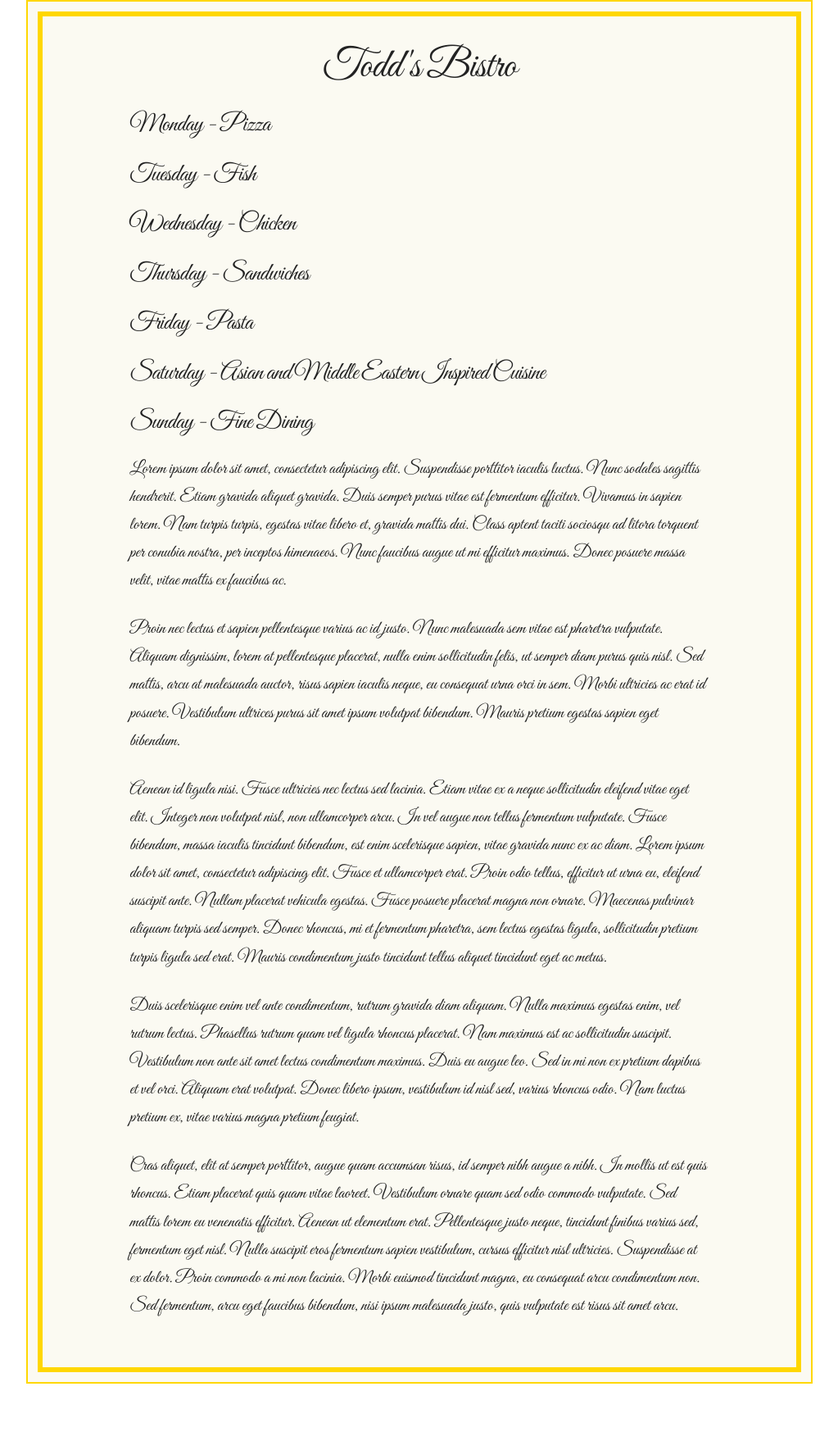
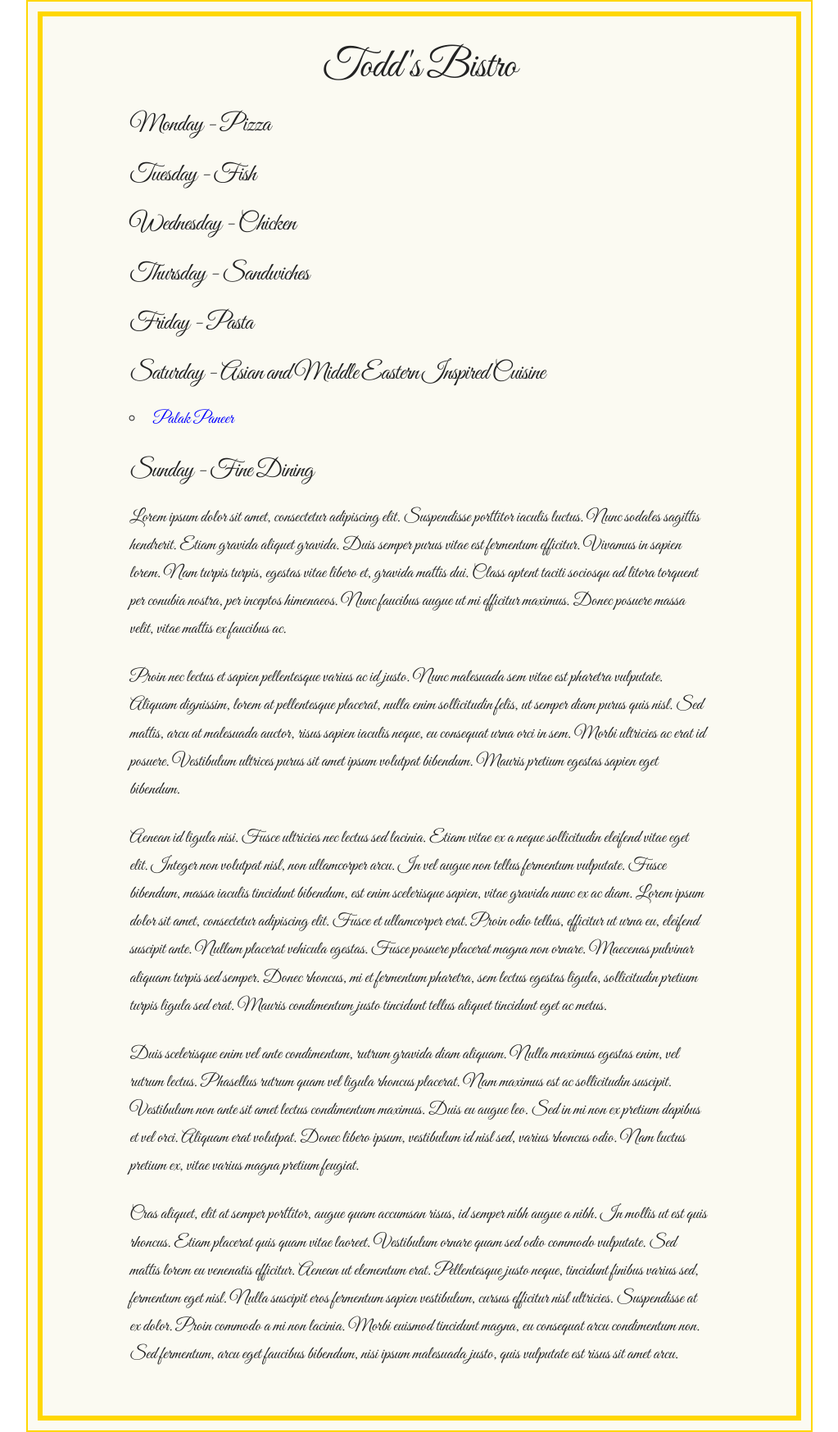
Before and after one commit to trbittner/recipes, a Jekyll site: the page built from main.html, in a window 1280 px wide. Shown: the whole page at 82% size, without its empty margins (128-1151 px from the left). Built offline with Jekyll 4.4.1, drawn with Linux system fonts in a browser that asks for light colours; before the commit the page ends 1688 px from its top, so only the background shows below that.

Commit message:
Added looping logic and anchor link styling.

```diff
--- a/assets/css/recipe.css
+++ b/assets/css/recipe.css
@@ -165,3 +165,23 @@ html, body {
 .menu-header {
   text-align: center;
 }
+
+.recipe-list a:link {
+  text-decoration: none;
+  color: blue;
+}
+
+.recipe-list a:visited {
+  text-decoration: none;
+  color: blue;
+}
+
+.recipe-list a:hover {
+  text-decoration: none;
+  color: gold;
+}
+
+.recipe-list a:active {
+  text-decoration: none;
+  color: blue;
+}
--- a/main.html
+++ b/main.html
@@ -16,6 +16,12 @@ title: Prototype
                 <h4>Thursday - Sandwiches</h4>
                 <h4>Friday - Pasta</h4>
                 <h4>Saturday - Asian and Middle Eastern Inspired Cuisine</h4>
+                {% assign saturday_recipes = site.recipes | where: 'day','saturday' %}
+                <ul class='recipe-list'>
+                {% for recipe in saturday_recipes %}
+                    <li><a href='#'>{{ recipe.name }}</li></a>
+                {% endfor %}
+                </ul>
                 <h4>Sunday - Fine Dining</h4>
             </div>
 <p>Lorem ipsum dolor sit amet, consectetur adipiscing elit. Suspendisse porttitor iaculis luctus. Nunc sodales sagittis hendrerit. Etiam gravida aliquet gravida. Duis semper purus vitae est fermentum efficitur. Vivamus in sapien lorem. Nam turpis turpis, egestas vitae libero et, gravida mattis dui. Class aptent taciti sociosqu ad litora torquent per conubia nostra, per inceptos himenaeos. Nunc faucibus augue ut mi efficitur maximus. Donec posuere massa velit, vitae mattis ex faucibus ac.
```
Also changed, not shown: _recipes/palak-paneer.md (+1 -0 lines).
